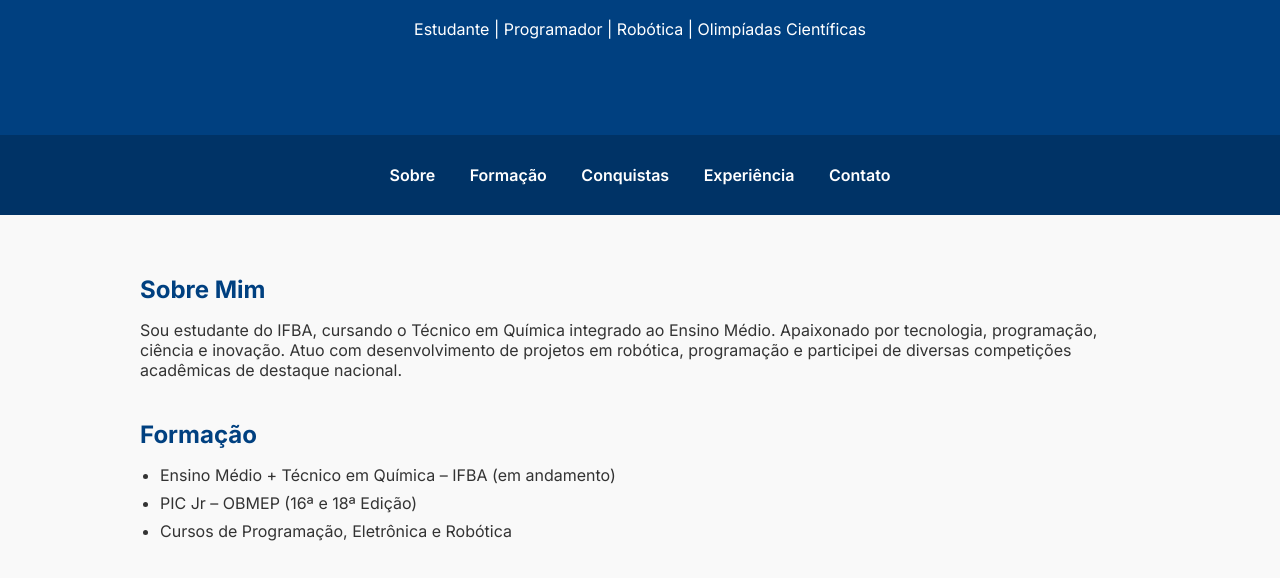
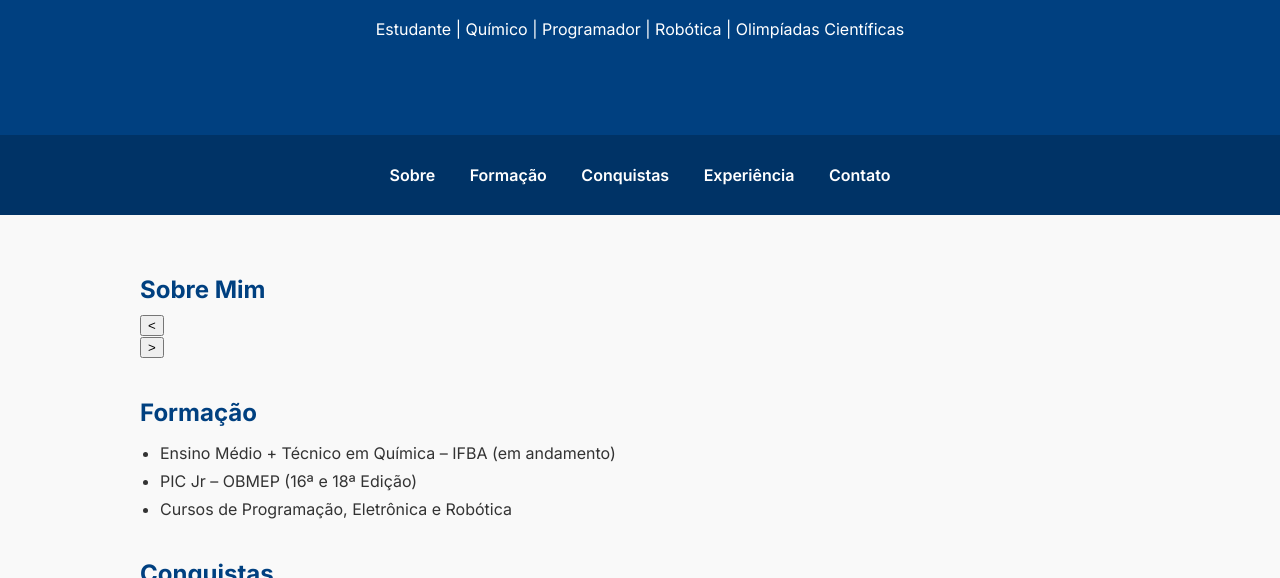
Before and after one commit to francodamata/site-curriculo, a plain HTML site: page index.html in a window 1280 px wide. Shown: the part 143-721 px from the top of the page. Drawn offline with Linux system fonts and the light colour scheme.

Commit message:
Update index.html

```diff
--- a/index.html
+++ b/index.html
@@ -11,7 +11,7 @@
   <header class="header">
     <div class="container">
       <h1>Franco da Mata</h1>
-      <p>Estudante | Programador | Robótica | Olimpíadas Científicas</p>
+      <p>Estudante | Químico | Programador | Robótica | Olimpíadas Científicas</p>
     </div>
   </header>
 
@@ -27,9 +27,17 @@
 
   <main class="container">
     <section id="sobre">
-      <h2>Sobre Mim</h2>
-      <p>Sou estudante do IFBA, cursando o Técnico em Química integrado ao Ensino Médio. Apaixonado por tecnologia, programação, ciência e inovação. Atuo com desenvolvimento de projetos em robótica, programação e participei de diversas competições acadêmicas de destaque nacional.</p>
-    </section>
+    <h2>Sobre Mim</h2>
+  <div class="story-carousel">
+    <div class="carousel-container">
+    </div>
+    <div class="carousel-controls">
+      <button class="prev-btn">&lt;</button>
+      <div class="progress-bars"></div>
+      <button class="next-btn">&gt;</button>
+    </div>
+  </div>
+</section>
 
     <section id="formacao">
       <h2>Formação</h2>
@@ -66,6 +74,8 @@
       <h2>Contato</h2>
       <p>Email: <a href="mailto:francodamata200@gmail.com">francodamata200@gmail.com</a></p>
       <p>WhatsApp: <a href="https://wa.me/5571992315715">(71) 99231-5715</a></p>
+      <p>Instagram: <a href="https://www.instagram.com/franco.da.mata?igsh=dGtma2Iya21vamNu">franco.da.mata</a></p>
+
     </section>
   </main>
 
```
